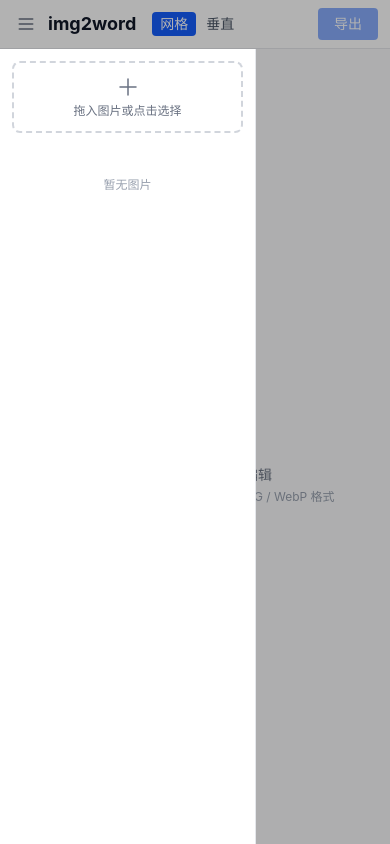
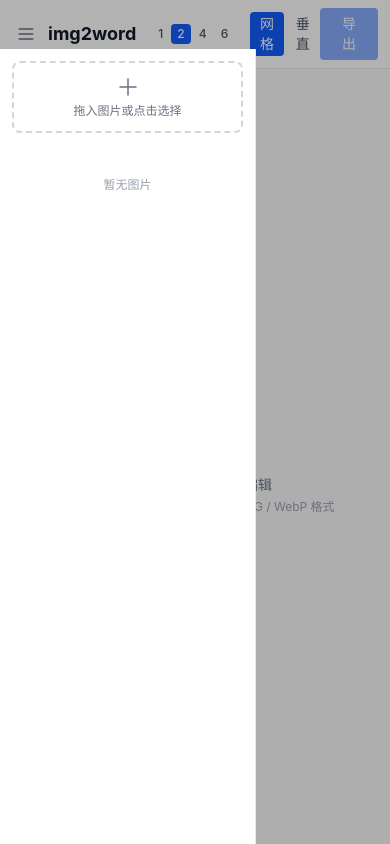
Before and after one commit to SurpassHR/img2word, a React (Vite) app: page / in a window 390 px wide. Built offline with nearby package versions, Linux system fonts and the light colour scheme.

Commit message:
fix: show per-page image count buttons on mobile
Replace hidden md:flex with responsive sizing (smaller on mobile).

```diff
--- a/src/Toolbar.tsx
+++ b/src/Toolbar.tsx
@@ -28,14 +28,14 @@ export default function Toolbar() {
 
         <h1 className="text-lg font-bold">img2word</h1>
 
-        {/* 每页图片数选择器 — 移动端隐藏 */}
-        <div className="ml-4 hidden items-center gap-1 md:flex">
-          <span className="mr-1 text-sm text-gray-500">每页:</span>
+        {/* 每页图片数选择器 */}
+        <div className="ml-2 flex items-center gap-0.5 md:ml-4 md:gap-1">
+          <span className="hidden text-sm text-gray-500 md:inline">每页:</span>
           {PER_PAGE_OPTIONS.map((n) => (
             <button
               key={n}
               onClick={() => dispatch({ type: 'SET_IMAGES_PER_PAGE', payload: n })}
-              className={`rounded px-2 py-0.5 text-sm font-medium transition-colors ${
+              className={`rounded px-1.5 py-0.5 text-xs font-medium transition-colors md:px-2 md:py-0.5 md:text-sm ${
                 imagesPerPage === n
                   ? 'bg-blue-600 text-white'
                   : 'text-gray-600 hover:bg-gray-100'
```
